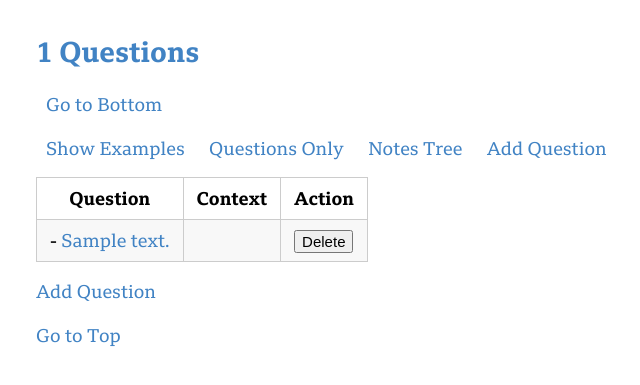
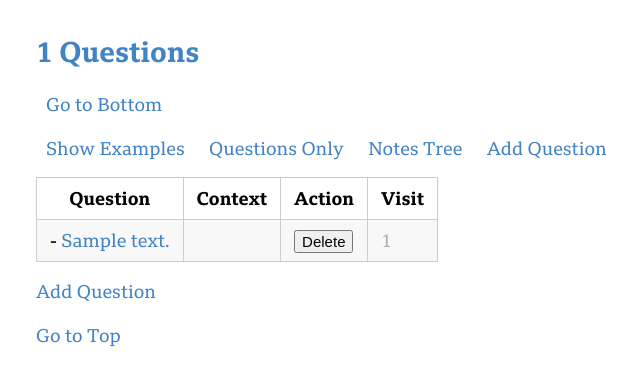
Before and after one commit to davuses/ChatGPT-dictionary, a FastAPI app: page / in a window 1280 px wide. Shown: the top 385 px of the page, without its empty margins (72-712 px from the left). Run offline with FastAPI, Linux system fonts and the light colour scheme; tables that the repository leaves empty hold one stand-in row (values such as "Sample post"); parts of the project's set-up code (start-up, migrations or seed data) failed here and were passed over; some libraries are stand-ins or nearby versions.

Commit message:
add visit_count column

```diff
--- a/main.py
+++ b/main.py
@@ -253,7 +253,9 @@ async def root_page(request: Request):
             q_context = question_text.split(" - ")[0]
 
         example = question.example or ""
-        q_tuples.append((question.id, q_text, q_context, example))
+        q_tuples.append(
+            (question.id, q_text, q_context, example, question.visit_count)
+        )
 
     context = {
         "questions_count": questions_count,
@@ -302,8 +304,11 @@ async def question_page(question_id: int, request: Request):
         if (last_visit := question.last_visit)
         else "None"
     )
+    visit_count = question.visit_count
     if db_question_last_visit_old_enough(question.id):
         db_question_increment_visit_number(question.id)
+        # a bit of hack
+        visit_count += 1
     # Only display the first answer
     answer_exist = True if question.answers else False
     answer_text = None
@@ -320,7 +325,7 @@ async def question_page(question_id: int, request: Request):
         else ""
     )
     context = {
-        "visit_count": question.visit_count,
+        "visit_count": visit_count,
         "how_long_ago": how_long_ago,
         "question_text": question.text,
         "question_id": question_id,
--- a/static/style.css
+++ b/static/style.css
@@ -151,3 +151,12 @@ tr.selected {
     justify-content: start;
     font-family: "Lucida Sans Unicode";
 }
+.visit-0 {
+    color: #d1dde4b3;
+}
+.visit-1 {
+    color: #7e939fb3;
+}
+.visit-2 {
+    color: #2b749bfc;
+}
--- a/templates/root.html.jinja
+++ b/templates/root.html.jinja
@@ -33,6 +33,7 @@
         <th>Examples</th>
         {% endif %}
         <th>Action</th>
+        <th>Visit</th>
     </tr>
     {% for q_tuple in q_tuples %}
     <tr>
@@ -47,6 +48,7 @@
         <td> {{ q_tuple[3] }} </td>
         {% endif %}
         <td><button onclick="deleteQuestionMainPage(this, {{ q_tuple[0] }})">Delete</button></td>
+        <td class="visit-{{ q_tuple[4] }}">{{ q_tuple[4] }}</td>
     </tr>
     {% endfor %}
 </table>
```
